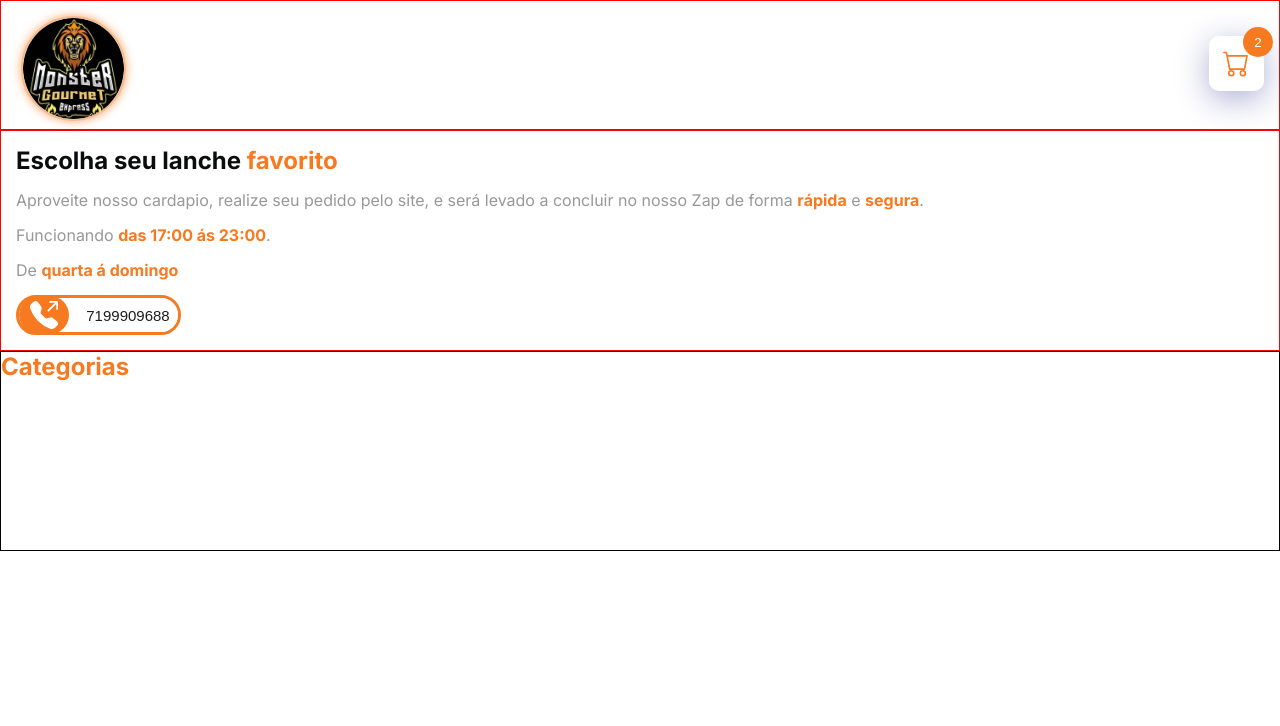
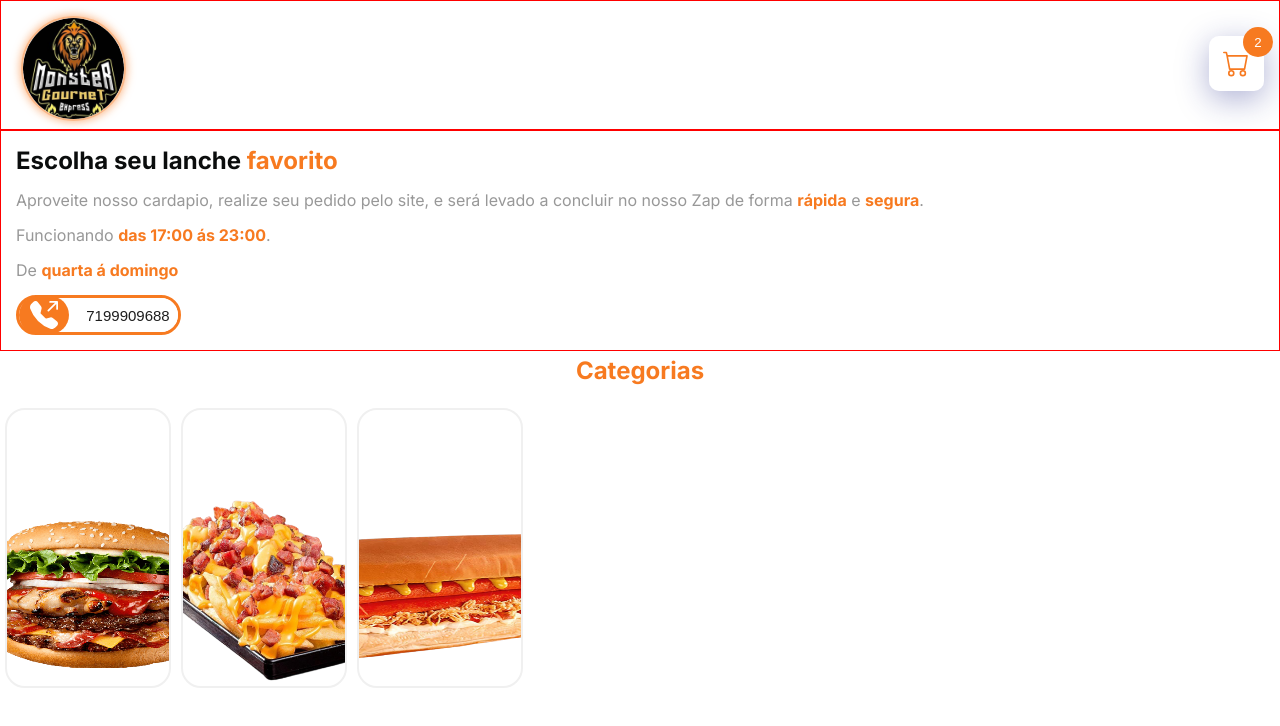
Before and after one commit to MonsterGourmet/front-end, a Next.js app: page / in a window 1280 px wide. Shown: the top 726 px of the page. Built offline with nearby package versions, Linux system fonts and the light colour scheme.

Commit message:
feat: add categories

```diff
--- /dev/null
+++ b/src/components/Categories/Product/index.tsx
@@ -0,0 +1,24 @@
+/* eslint-disable @next/next/no-img-element */
+import { SText } from "@/components/Info/styled";
+import { SFigure, SProduct } from "./styled";
+import Image, { StaticImageData } from "next/image";
+
+import Lanche from "../../../../public/Photo-Burguer.png"
+
+interface IProduct {
+  product: {
+     imgURL: string ;
+     category: string;
+  }
+}
+
+export function Product({ product }:IProduct) {
+     return (
+          <SProduct>
+               <SText as='h1'>{product.category}</SText>
+               <SFigure>
+                    <Image src={product.imgURL} alt='Product' layout="fill" />
+               </SFigure>
+          </SProduct>
+     )
+}
--- /dev/null
+++ b/src/components/Categories/Product/styled.ts
@@ -0,0 +1,73 @@
+'use client'
+import { styled } from "styled-components";
+
+const SProduct = styled.li`
+     min-width: 166px;
+     height: 280px;
+
+     padding: 12px 0 6px 12px;
+
+     position: relative;
+
+     overflow: hidden;
+
+     cursor: pointer;
+
+     border-radius: 20px;
+     border: 2.5px solid #F0F0F0; //TODOS: Trocar por var
+
+     background-color: var(--color-Brand1-75);
+
+     transition: 200ms linear;
+
+     flex-direction: column;
+     align-items: center;
+     display: flex;
+
+     animation:swing-in-top-fwd 2s cubic-bezier(.175,.885,.32,1.275) both;
+
+     &:hover{
+          background-color: var(--color-Brand1);
+
+          box-shadow: 0px 10px 10px 0px var(--color-DropShow);
+
+          border: 2.5px solid var(--color-White);
+     }
+     &:hover img{
+          transition: 250ms ease-in-out;
+          transform: scale(1.1);
+     }
+     &:not(hover) img{
+          transition: 200ms linear;
+          transform: scale(0.99);
+     }
+
+     @keyframes swing-in-top-fwd{0%{transform:rotateX(-100deg);transform-origin:top;opacity:0}100%{transform:rotateX(0deg);transform-origin:top;opacity:1}}
+
+     h1{
+          font-weight: 700;
+          font-size: 25px;
+
+          text-shadow: 2.5px 2.5px var(--color-Brand1-75);
+
+          line-height: 39px;
+
+          align-self: flex-start;
+
+          color: var(--color-White)
+     }
+`
+const SFigure = styled.figure`
+     height: 200px;
+     width: 200%;
+
+     margin: 0 auto;
+
+     position: absolute;
+     bottom: 0;
+
+     overflow: hidden;
+
+     img{ height: 100%; width: 100%; }
+`
+export { SProduct, SFigure }
--- a/src/components/Categories/index.tsx
+++ b/src/components/Categories/index.tsx
@@ -1,11 +1,33 @@
 import { SText } from "../Info/styled";
-import { SContainer } from "./styled";
+import { Product } from "./Product";
+import { SContainer, SListProductsHorizontal } from "./styled";
+import { loadDataOnCategory } from "../../../database/server";
+import Hamburguer from "../../../public/Photo-Potatos.png"
+
+const Produto1 = {
+   imgURL: '../../../public/Photo-Potatos.png',
+   name: 'Burguers',
+   price: 22.9,
+}
+
+interface ICategory{
+   imgURL: '../../../public/Photo-Potatos.png',
+   name: 'Burguers',
+}
+
 
 export function Categories() {
      return (
         <>
          <SContainer>
                <SText as={'h1'}><span>Categorias</span></SText>
+               <SListProductsHorizontal>
+                  {
+                     loadDataOnCategory.map( item => (
+                        <Product key={item.category} product={item} />
+                     ))
+                  }
+               </SListProductsHorizontal>
          </SContainer>
         </>
 
--- a/src/components/Categories/styled.ts
+++ b/src/components/Categories/styled.ts
@@ -3,10 +3,33 @@ import { styled } from "styled-components";
 
 
 const SContainer = styled.section`
-     height: 200px;
+     height: 355px;
      width: 100%;
 
-     border: 1px solid black;
+     padding: 5px 0;
+     /* border: 1px solid black; */
+
+     justify-content: center;
+     flex-direction: column;
+     align-items: center;
+     display: flex;
+     gap: 10px;
 `
 
-export { SContainer }
+const SListProductsHorizontal = styled.ul`
+     height: 344px;
+     width: 100%;
+
+     /* border: 1px solid tr; */
+
+     padding: 0 5px;
+
+     overflow-x: auto;
+
+     flex-direction: row;
+     align-items: center;
+     display: flex;
+     gap: 10px;
+`
+
+export { SContainer, SListProductsHorizontal }
```
Also changed, not shown: src/components/Categories/Product/Product.tsx (deleted), src/components/Categories/Product/style.css (deleted).
